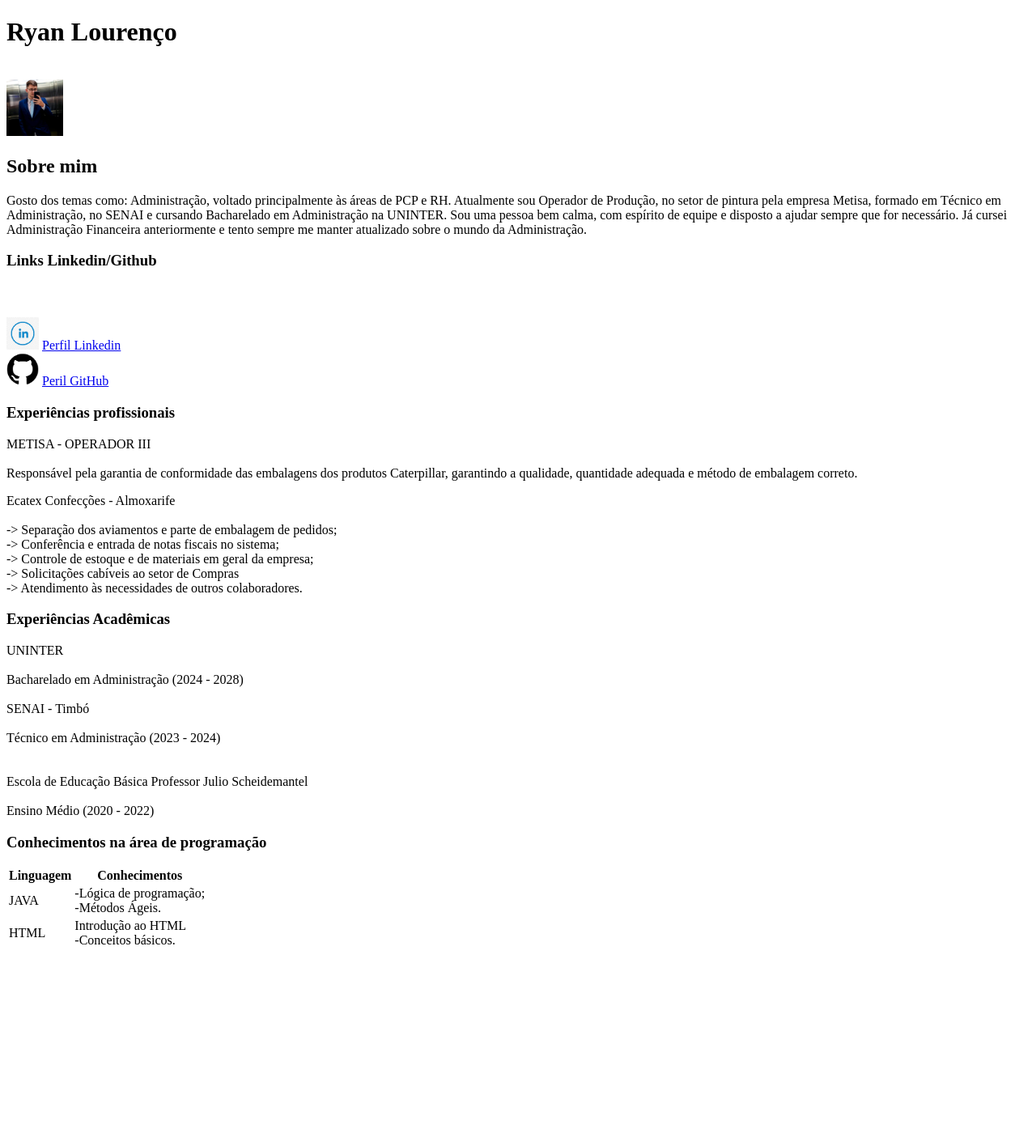
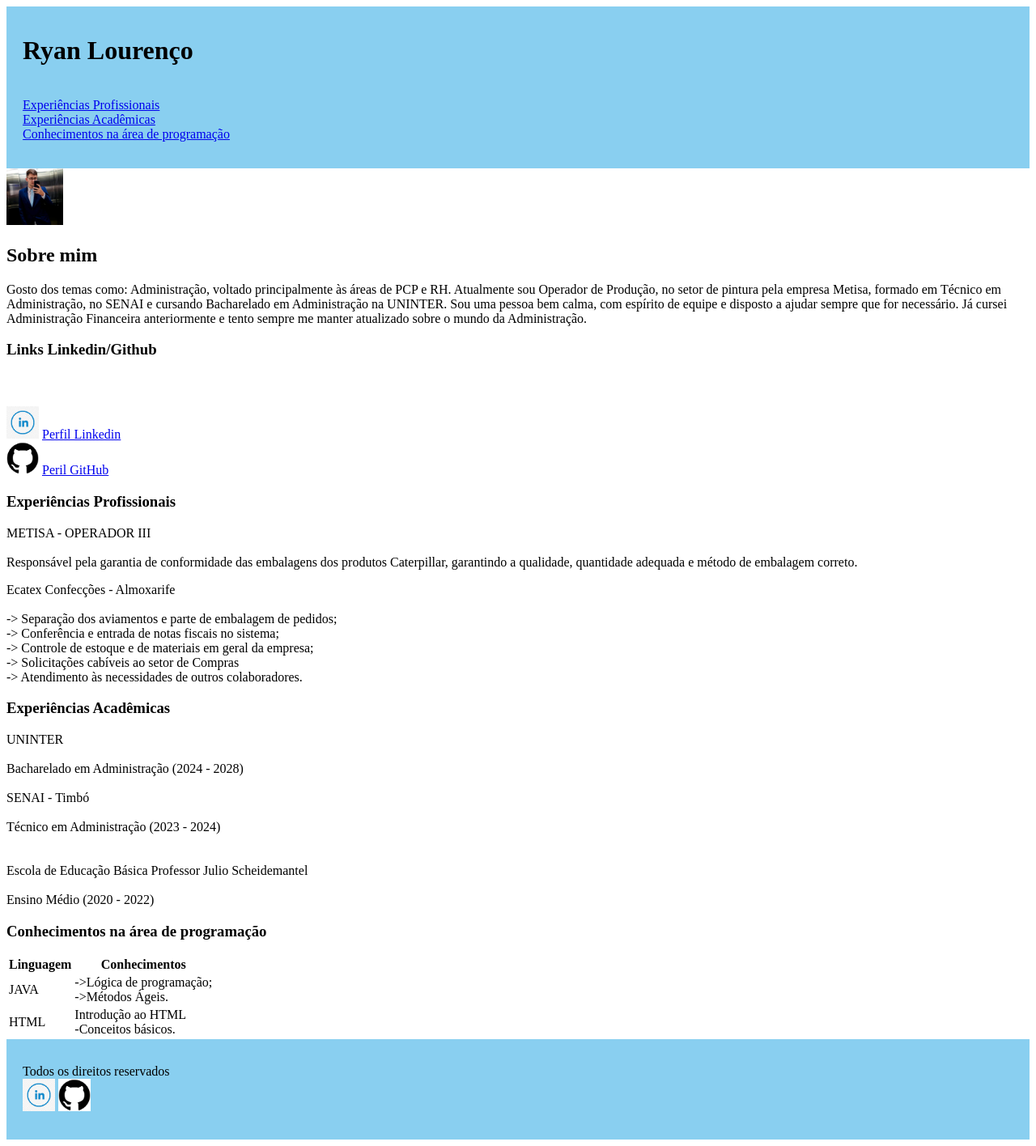
Before and after one commit to ryanlourenco/aula-html, a plain HTML site: page curriculo.html in a window 1280 px wide. Shown: the whole page at 81% size. Before the commit the page ends 1182 px from the top, so only its background shows below. Drawn offline with Linux system fonts and the light colour scheme.

Commit message:
inicio css

```diff
--- /dev/null
+++ b/curriculo.css
@@ -0,0 +1,20 @@
+h1{
+    border-bottom-color: black;
+
+}
+header {
+    background-color: #89cff0;
+    padding: 15px 20px;
+    position: -webkit-sticky;
+    position: sticky;
+    top: 0;
+    z-index: 1000;
+}
+footer {
+    background-color: #89cff0;
+    padding: 15px 20px;
+    position: -webkit-sticky;
+    position: sticky;
+    top: 0;
+    z-index: 1000;
+}
--- a/curriculo.html
+++ b/curriculo.html
@@ -4,10 +4,20 @@
     <meta charset="UTF-8">
     <meta name="viewport" content="width=device-width, initial-scale=1.0">
     <title>Curriculo Vitae</title>
+    <link rel="stylesheet" href="curriculo.css"/>
+
 </head>
 <body>
+    <header>
+    <h1>Ryan Lourenço</h1> <br />
+    <nav>
+        <a href="#Experiências Profissionais">Experiências Profissionais</a> <br />
+        <a href="#Experiências Acadêmicas">Experiências Acadêmicas</a> <br />
+        <a href="#Conhecimentos na área de programação">Conhecimentos na área de programação</a> <br />
+      </nav>
+      <br />
+    </header>
 
-    <h1>Ryan Lourenço</h1> <br />
     <img src="ryan.jpg" alt="" width="70"></img> <br />
     <H2>Sobre mim</H2>
     <p>
@@ -22,9 +32,10 @@ Já cursei Administração Financeira anteriormente e tento sempre me manter atu
     <a href="https://www.linkedin.com/in/ryan-louren%C3%A7o/" target="_blank">Perfil Linkedin</a> <br />
     <img src="git.png" alt="" width="40"></img>
     <a href="https://github.com/" target="_blank">Peril GitHub</a>
-    <h3>
-        Experiências profissionais
-    </h3>
+
+        <h3 id="Experiências Profissionais">Experiências Profissionais</h3>
+
+
     <p>
         METISA - OPERADOR III <br /> <br />
         Responsável pela garantia de conformidade das embalagens dos produtos Caterpillar, garantindo a qualidade, quantidade adequada e método de embalagem correto.
@@ -39,7 +50,7 @@ Já cursei Administração Financeira anteriormente e tento sempre me manter atu
 -> Atendimento às necessidades de outros colaboradores. <br />
     </p>
 
-    <h3>Experiências Acadêmicas</h3>
+    <h3 id="Experiências Acadêmicas">Experiências Acadêmicas</h3>
     <p>
         UNINTER <br /><br />
         Bacharelado em Administração (2024 - 2028) <br /><br />
@@ -48,7 +59,7 @@ Já cursei Administração Financeira anteriormente e tento sempre me manter atu
         Escola de Educação Básica Professor Julio Scheidemantel  <br /> <br />
         Ensino Médio (2020 - 2022)
     </p>
-    <h3>Conhecimentos na área de programação</h3>
+    <h3 id="Conhecimentos na área de programação">Conhecimentos na área de programação</h3>
     <table>
         <tr>
             <th>Linguagem</th>
@@ -56,14 +67,24 @@ Já cursei Administração Financeira anteriormente e tento sempre me manter atu
         </tr>
         <tr>
             <td>JAVA</td>
-            <TD>-Lógica de programação; <br />
-            -Métodos Ágeis.<br /></TD>
+            <TD>->Lógica de programação; <br />
+            ->Métodos Ágeis.<br /></TD>
         </tr>
         <tr>
             <td>HTML</td>
             <TD>Introdução ao HTML <br />-Conceitos básicos.</TD>
         </tr>
     </table>
+    <footer>
+        <p>
+            Todos os direitos reservados <br />
+            <a href="https://www.linkedin.com/in/ryan-louren%C3%A7o/"target="_blank">
+            <img src="linkedin.png" alt="" width="40"></a>
+            <a href="https://github.com/"target="_blank">
+            <img src="git.png" alt="" width="40"></a>
+
+        </p>
+    </footer>
 
 </body>
 </html>
--- /dev/null
+++ b/index.css
@@ -0,0 +1,16 @@
+h1 {
+    color: red;
+    font-size: 24px;
+    border-bottom-width: 1px;
+    border-bottom-color: black;
+    border-bottom-style: dashed;
+    border-bottom: 1px black dashed; //maneira simplificada de escrever o código de cima/
+}
+
+    .imagem-arredondada {
+        width: 150px;
+        height: 150px;
+        border-radius: 50%;
+        border: 1px solid red;
+        box-shadow: 15px 28px 45px 1px;
+    }
```
Also changed, not shown: index.html (+5 -1 lines), images.png (added).
